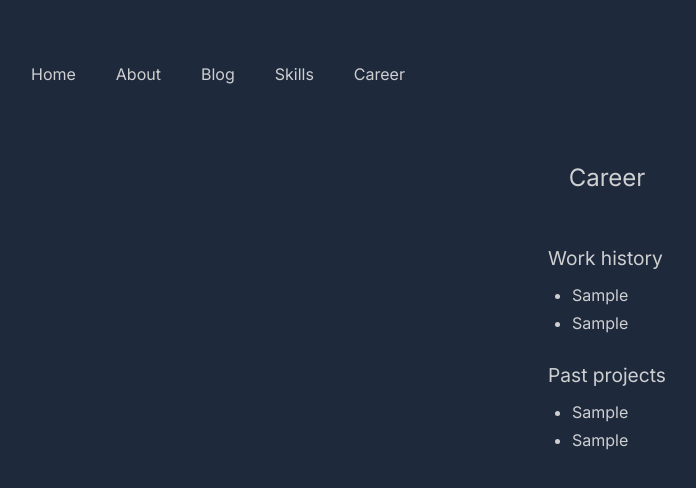
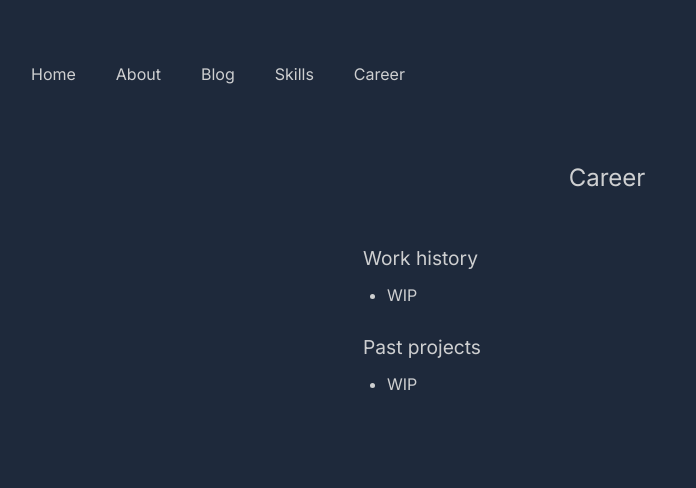
Before and after one commit to ku1987/simple-portofolio-site, a Next.js app: page /career in a window 1280 px wide. Shown: the top 488 px of the page, without its empty margins (33-729 px from the left). Built offline with nearby package versions, Linux system fonts and the light colour scheme.

Commit message:
Minor update

```diff
--- a/src/app/career/page.tsx
+++ b/src/app/career/page.tsx
@@ -6,13 +6,11 @@ export default function Career() {
       </div>
       <h2>Work history</h2>
       <ul>
-        <li>Sample</li>
-        <li>Sample</li>
+        <li>WIP</li>
       </ul>
       <h2>Past projects</h2>
       <ul>
-        <li>Sample</li>
-        <li>Sample</li>
+        <li>WIP</li>
       </ul>
     </main>
   );
--- a/src/app/globals.css
+++ b/src/app/globals.css
@@ -19,6 +19,7 @@
 @media (min-width: 768px) {
   main {
     max-width: 768px;
+    min-width: 512px;
     padding: 12px;
   }
 
```
